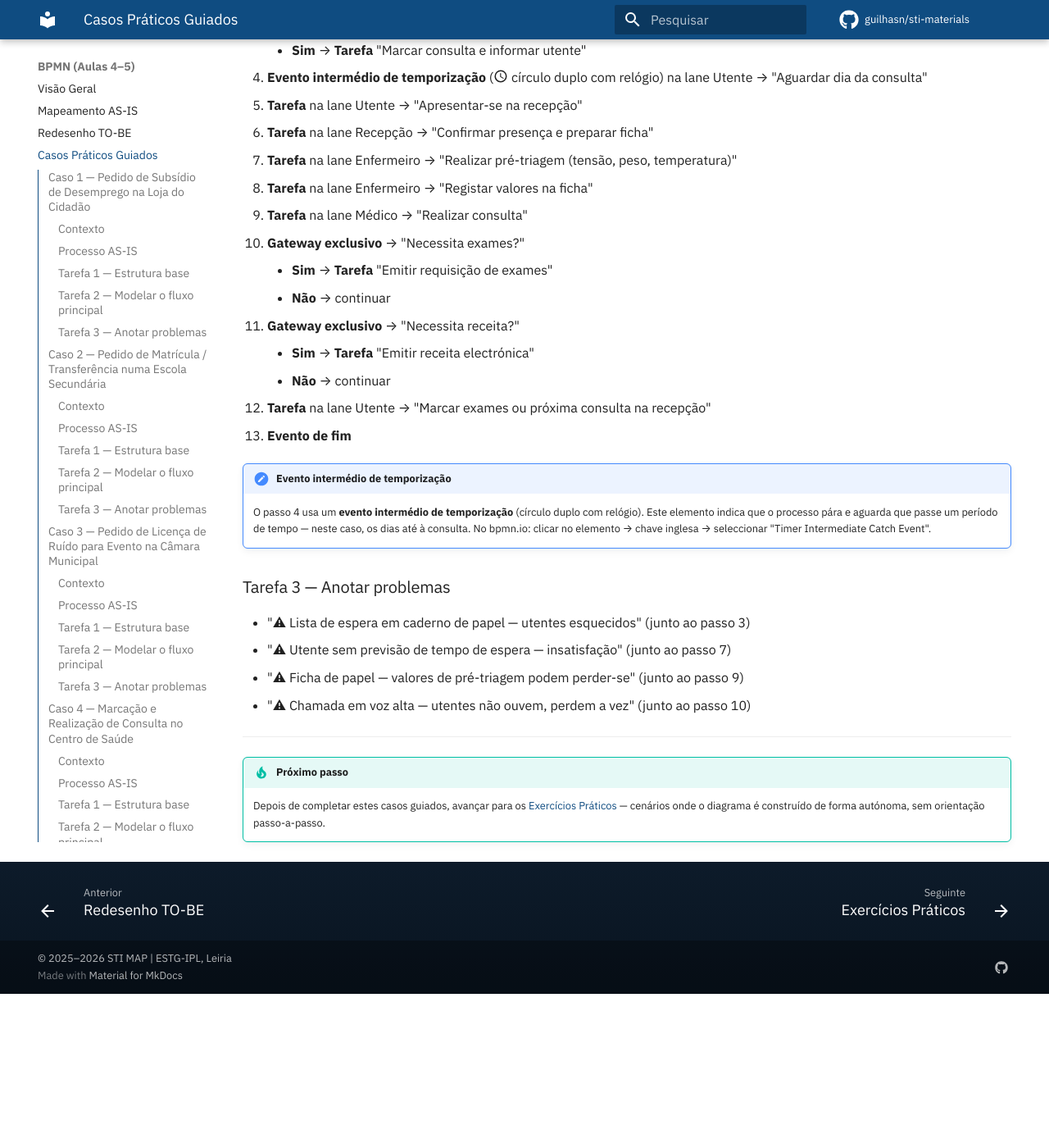
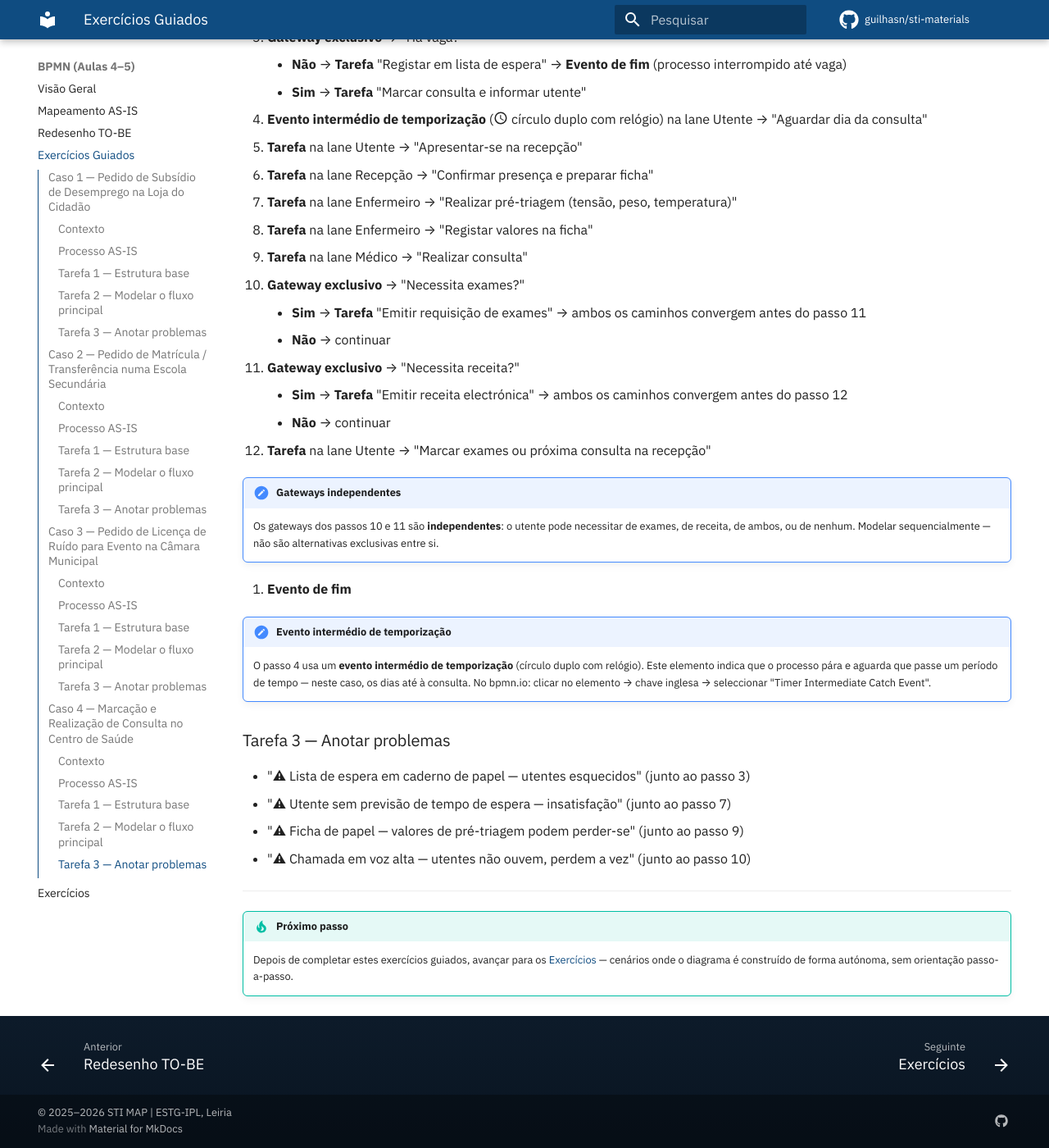
Before and after one commit to guilhasn/sti-materials, an MkDocs documentation site: the page built from docs/bpmn/casos-guiados.md, in a window 1280 px wide and 1400 px high, scrolled down 9516 px. Shown: the whole window at 82% size. Built offline with MkDocs 1.6.1 and Material for MkDocs 9.7.7, drawn with Linux system fonts in a browser that asks for light colours; comment, search, counter and statistics services are not loaded; before the commit the page ends 10728 px from its top, so only the background shows below that; some of the changed text lies outside the part shown.

Commit message:
Corrige exercícios BPMN após validação pedagógica
Exercícios Guiados:
- Caso 1: clarifica destino do loop-back (passo 6)
- Caso 2: explicita convergência do gateway "É transferência?"
  e destino do loop de documentação incompleta (passo 2)
- Caso 3: corrige referência de anotação PSP (passo 7→8)
- Caso 4: adiciona nota sobre gateways independentes (exames/receita)
  e explicita convergência dos caminhos

Exercícios Autónomos:
- Exercício 2: adiciona lane CTC e gateway para deliberação
  (deferido/indeferido)

Renomeia "Casos Práticos Guiados" → "Exercícios Guiados" e
"Exercícios Práticos" → "Exercícios" no nav e títulos.

Co-Authored-By: Claude Opus 4.6 <noreply@anthropic.com>

```diff
--- a/docs/bpmn/casos-guiados.md
+++ b/docs/bpmn/casos-guiados.md
@@ -1,6 +1,6 @@
-# Casos Práticos Guiados — BPMN na Administração Pública
+# Exercícios Guiados — BPMN na Administração Pública
 
-Quatro cenários guiados passo-a-passo para construir diagramas BPMN no [bpmn.io](https://bpmn.io). Cada caso indica exactamente que elementos usar e onde os colocar — ideal para consolidar a notação antes de avançar para os exercícios autónomos.
+Quatro exercícios guiados passo-a-passo para construir diagramas BPMN no [bpmn.io](https://bpmn.io). Cada exercício indica exactamente que elementos usar e onde os colocar — ideal para consolidar a notação antes de avançar para os exercícios autónomos.
 
 !!! info "Como usar estes casos"
     1. Abrir o [bpmn.io](https://bpmn.io) → **Try online**
@@ -54,7 +54,7 @@ Representar os seguintes elementos, pela ordem indicada:
 5. **Tarefa** na lane Técnico → "Imprimir e entregar comprovativo"
 6. **Tarefa** na lane Back-office → "Verificar histórico contributivo"
 7. **Gateway exclusivo** → "Dados consistentes?"
-    - **Não** → **Tarefa** "Solicitar esclarecimento ao atendimento" → volta ao fluxo após resolução
+    - **Não** → **Tarefa** "Solicitar esclarecimento ao atendimento" → após recepção do esclarecimento, fluxo regressa ao passo 6 (Verificar histórico contributivo)
     - **Sim** → continuar
 8. **Tarefa** na lane Back-office → "Emitir decisão"
 9. **Tarefa** na lane Cidadão → "Receber carta com decisão"
@@ -109,12 +109,12 @@ Criar um pool com **3 lanes**:
 1. **Evento de início** na lane EE → "EE entrega formulário de matrícula"
 2. **Tarefa** na lane Secretaria → "Verificar documentação"
 3. **Gateway exclusivo** → "Documentação completa?"
-    - **Não** → **Tarefa** "Contactar EE por telefone" → loop de volta ao gateway após entrega
+    - **Não** → **Tarefa** "Contactar EE por telefone" → após entrega dos documentos em falta, fluxo regressa ao passo 2 (Verificar documentação)
     - **Sim** → continuar
 4. **Tarefa** na lane Secretaria → "Registar matrícula no SIGE"
 5. **Gateway exclusivo** → "É transferência?"
-    - **Sim** → **Tarefa** "Pedir processo à escola de origem" (Send Task — comunicação externa)
-    - **Não** → continuar
+    - **Sim** → **Tarefa** "Pedir processo à escola de origem" (Send Task — comunicação externa) → segue para o passo 6
+    - **Não** → segue directamente para o passo 6
 6. **Tarefa** na lane Direcção → "Distribuir alunos pelas turmas"
 7. **Gateway paralelo** (losango com **+**) → abre duas ramificações simultâneas:
     - Ramificação A: **Tarefa** "Notificar EE da turma atribuída"
@@ -245,12 +245,15 @@ Criar um pool com **4 lanes**:
 8. **Tarefa** na lane Enfermeiro → "Registar valores na ficha"
 9. **Tarefa** na lane Médico → "Realizar consulta"
 10. **Gateway exclusivo** → "Necessita exames?"
-    - **Sim** → **Tarefa** "Emitir requisição de exames"
+    - **Sim** → **Tarefa** "Emitir requisição de exames" → ambos os caminhos convergem antes do passo 11
     - **Não** → continuar
 11. **Gateway exclusivo** → "Necessita receita?"
-    - **Sim** → **Tarefa** "Emitir receita electrónica"
+    - **Sim** → **Tarefa** "Emitir receita electrónica" → ambos os caminhos convergem antes do passo 12
     - **Não** → continuar
 12. **Tarefa** na lane Utente → "Marcar exames ou próxima consulta na recepção"
+
+!!! note "Gateways independentes"
+    Os gateways dos passos 10 e 11 são **independentes**: o utente pode necessitar de exames, de receita, de ambos, ou de nenhum. Modelar sequencialmente — não são alternativas exclusivas entre si.
 13. **Evento de fim**
 
 !!! note "Evento intermédio de temporização"
@@ -266,4 +269,4 @@ Criar um pool com **4 lanes**:
 ---
 
 !!! tip "Próximo passo"
-    Depois de completar estes casos guiados, avançar para os [Exercícios Práticos](exercicios.md) — cenários onde o diagrama é construído de forma autónoma, sem orientação passo-a-passo.
+    Depois de completar estes exercícios guiados, avançar para os [Exercícios](exercicios.md) — cenários onde o diagrama é construído de forma autónoma, sem orientação passo-a-passo.
--- a/mkdocs.yml
+++ b/mkdocs.yml
@@ -68,8 +68,8 @@ nav:
       - Visão Geral: bpmn/index.md
       - Mapeamento AS-IS: bpmn/aula-04.md
       - Redesenho TO-BE: bpmn/aula-05.md
-      - Casos Práticos Guiados: bpmn/casos-guiados.md
-      - Exercícios Práticos: bpmn/exercicios.md
+      - Exercícios Guiados: bpmn/casos-guiados.md
+      - Exercícios: bpmn/exercicios.md
 
 extra:
   social:
```
Also changed, not shown: other parts of docs/bpmn/casos-guiados.md (+1 -1 lines), docs/bpmn/exercicios.md (+3 -3 lines).
